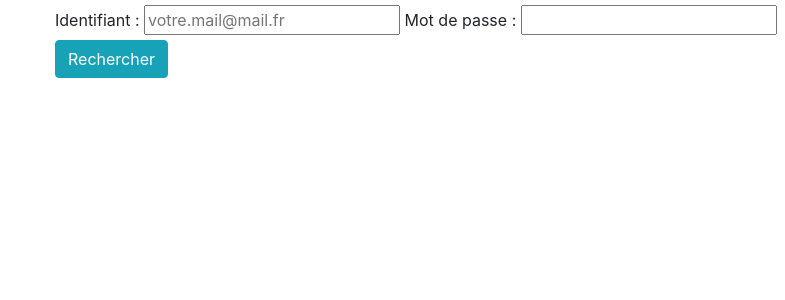
After one commit to arnaudhus2019/annuaire, a PHP site: page /login.php in a window 1280 px wide. The commit adds this page. Shown: the top 300 px of the page, without its empty margins (495-1280 px from the left). Run offline with PHP 8.4, Linux system fonts and the light colour scheme; some libraries are stand-ins or nearby versions.

Commit message:
Création du formulaire de recherche, création du formaulaire d'authentification, création du fichier style.css

```diff
--- /dev/null
+++ b/login.php
@@ -0,0 +1,25 @@
+<!DOCTYPE html>
+<html>
+    <head>
+       <title>Annuaire</title>
+        <meta charset="utf-8">
+        <link rel="stylesheet" href="style.css" />
+        <link rel="stylesheet" href="https://use.fontawesome.com/releases/v5.1.0/css/all.css" integrity="sha384-lKuwvrZot6UHsBSfcMvOkWwlCMgc0TaWr+30HWe3a4ltaBwTZhyTEggF5tJv8tbt" crossorigin="anonymous">
+        <link href="//maxcdn.bootstrapcdn.com/bootstrap/4.1.1/css/bootstrap.min.css" rel="stylesheet" id="bootstrap-css">
+        <script src="//maxcdn.bootstrapcdn.com/bootstrap/4.1.1/js/bootstrap.min.js"></script>
+        <script src="//cdnjs.cloudflare.com/ajax/libs/jquery/3.2.1/jquery.min.js"></script>
+    </head>
+    <body>
+
+      <form action="" method="post" class="form-login">
+
+        <div>
+          <label for="login">Identifiant : </label>
+          <input type="text" id="login" name="login" size="20" placeholder="votre.mail@mail.fr">
+          <label for="password">Mot de passe : </label>
+          <input type="text" id="password" name="password">
+          <input type="submit" value="Rechercher" class="btn btn-info">
+        </div>
+      </form>
+    </body>
+</html>
--- /dev/null
+++ b/style.css
@@ -0,0 +1,12 @@
+.form-search {
+    margin-top: 50px;
+    margin-left: auto;
+    margin-right: auto;
+    width: 20em
+}
+.form-login{
+  margin-top:5px;
+  margin-left:550px;
+  margin-right: auto;
+  width: auto;
+}
```
Also changed, not shown: index.php (+62 -5 lines).
